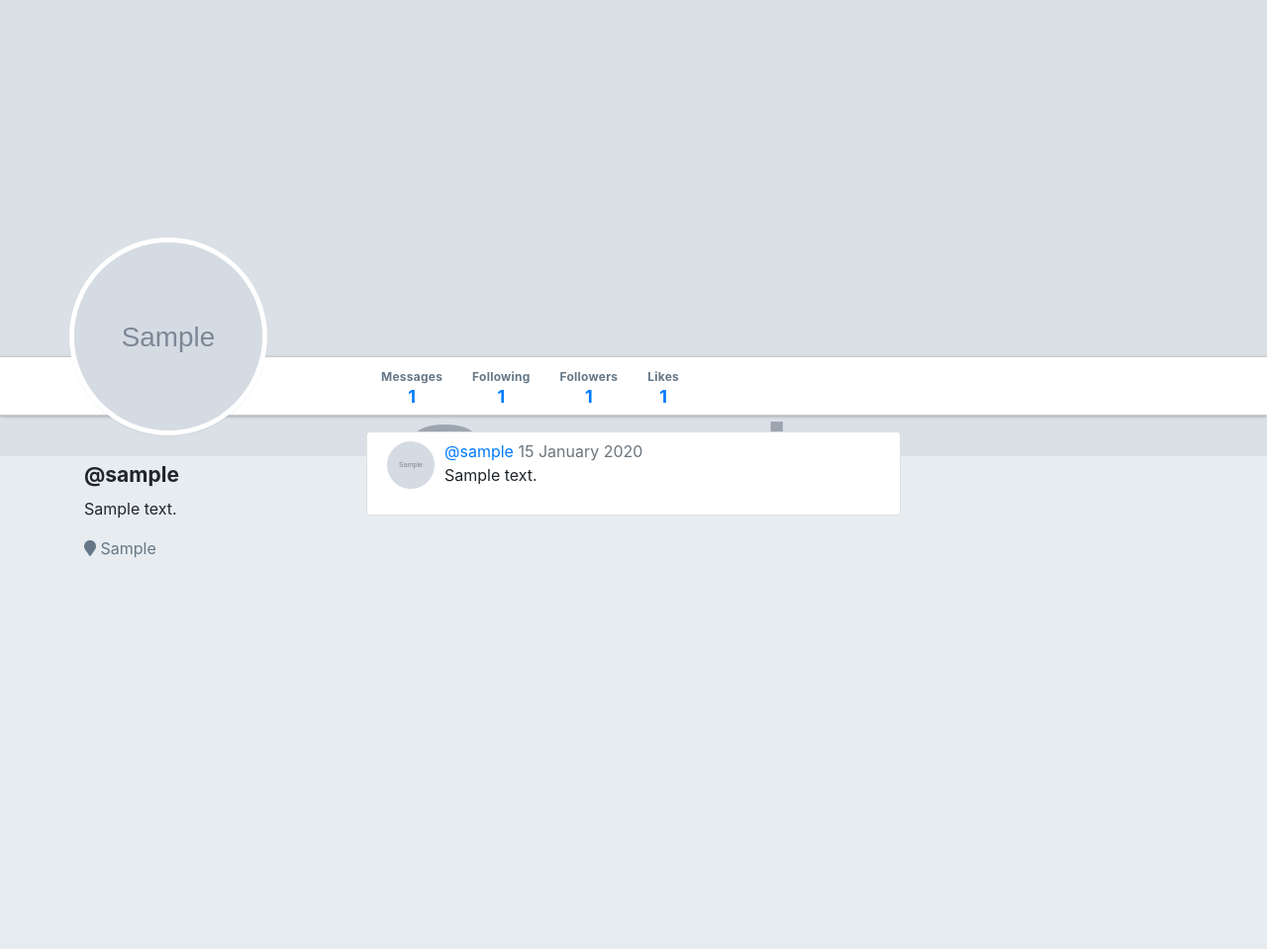
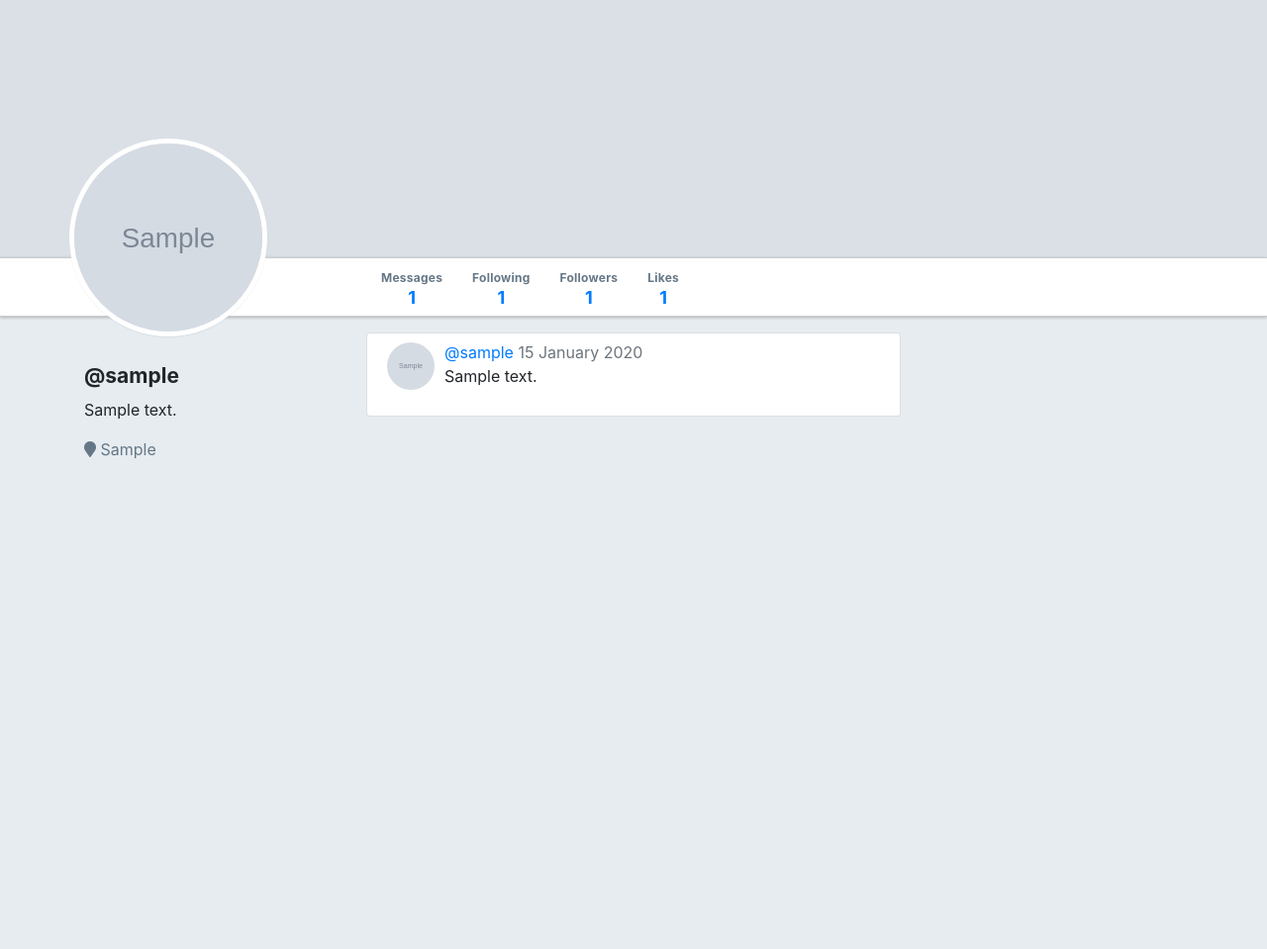
Before and after one commit to ncbui/Warbler, a Flask app: page /users/1 in a window 1280 px wide. Shown: the part 46-1005 px from the top of the page at 99% size. Run offline with Flask 2, Linux system fonts and the light colour scheme; tables that the repository leaves empty hold one stand-in row (values such as "Sample post"); grey boxes marked "Sample" are stand-in pictures; some libraries are stand-ins or nearby versions.

Commit message:
fixed header overflow in user detail page

```diff
--- a/static/stylesheets/style.css
+++ b/static/stylesheets/style.css
@@ -197,11 +197,13 @@ nav + .container {
 }
 
 #warbler-hero {
-  height: 360px;
+  height: 260px;
   margin-top: -16px;
   opacity: 0.7;
   background-size: cover;
-  background-position: top center;
+  background-position: center center;
+  position: relative;
+  overflow: hidden;
 }
 
 .full-width {
@@ -330,7 +332,8 @@ nav + .container {
 }
 
 .card-hero {
-  width: 100%;
+  min-width: 100%;
+  min-height: 100%;
   position: absolute;
   top: 0;
   right: 0;
@@ -369,6 +372,7 @@ nav + .container {
 
 .image-wrapper {
   width: 100%;
+  height: inherit;
   padding-bottom: 36%;
   position: relative;
   overflow: hidden;
--- a/templates/users/detail.html
+++ b/templates/users/detail.html
@@ -3,7 +3,6 @@
 {% block content %}
 
   <div id="warbler-hero" class="full-width">
-    <!-- TODO: header extends beyond navbar. Potentially need to limit size -->
     <div class="image-wrapper">
       <img src="{{ user.header_image_url }}" alt="" class="card-hero">
     </div>
```
